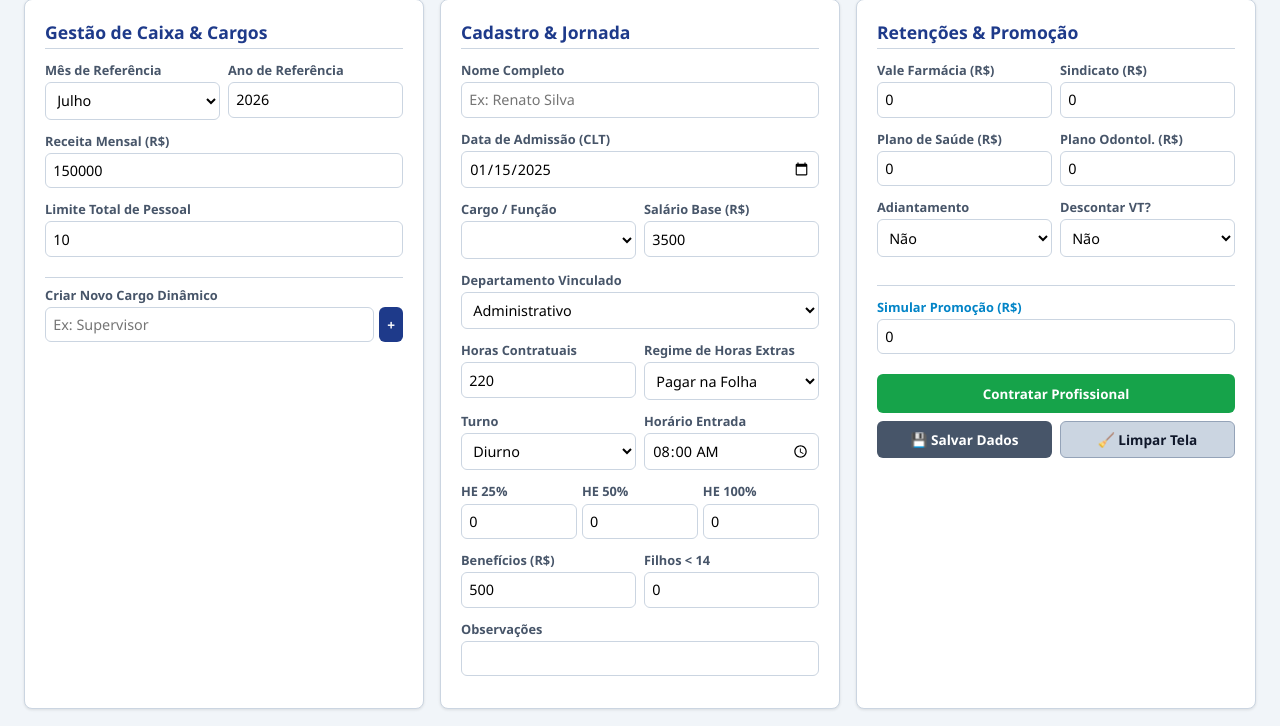
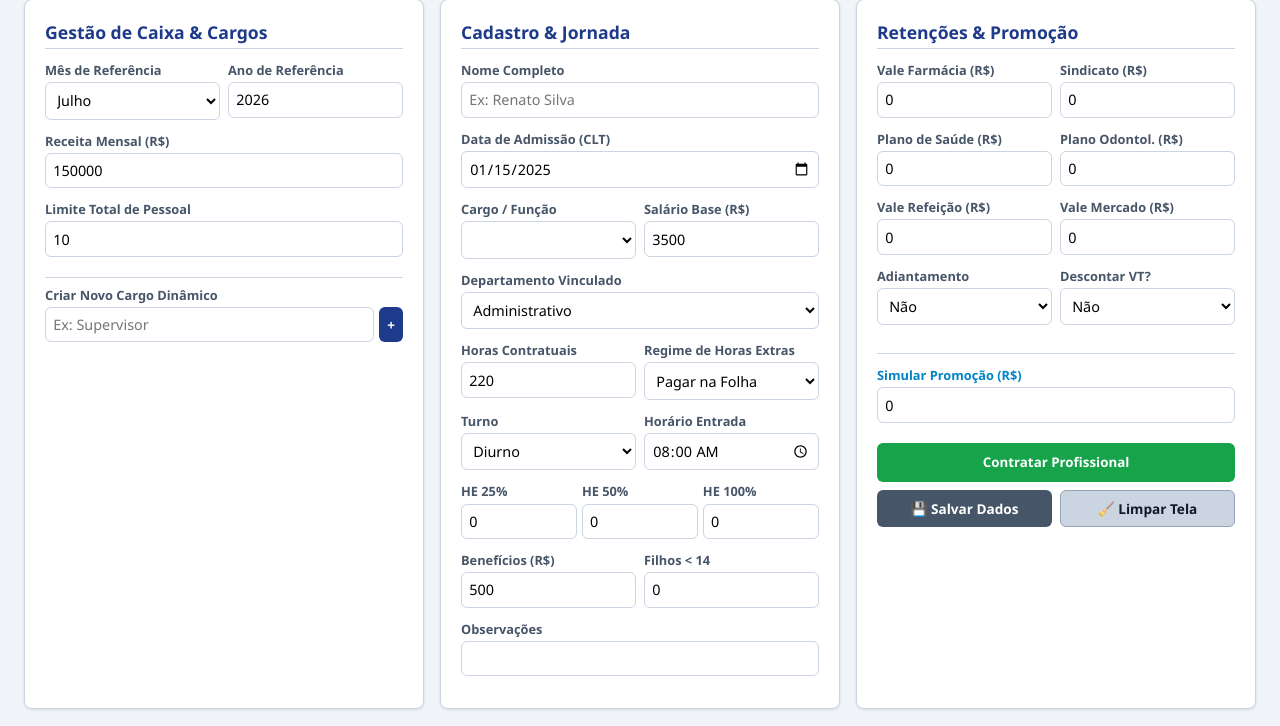
Before and after one commit to ProfRenatoPereira/folhadm, a Flask app: page / in a window 1280 px wide. Shown: the part 172-898 px from the top of the page. Run offline with Flask 3, Linux system fonts and the light colour scheme; data that the repository does not hold is empty; some libraries are stand-ins or nearby versions.

Commit message:
Add Vale Refeição and Vale Mercado input fields

```diff
--- a/templates/index.html
+++ b/templates/index.html
@@ -155,6 +155,10 @@
                 <div class="form-group"><label>Plano Odontol. (R$)</label><input type="number" id="plano_odontologico" value="0"></div>
             </div>
             <div class="grid-config" style="grid-template-columns: 1fr 1fr; gap: 0.5rem; margin-bottom: 0;">
+                <div class="form-group"><label>Vale Refeição (R$)</label><input type="number" id="vale_refeicao" value="0"></div>
+                <div class="form-group"><label>Vale Mercado (R$)</label><input type="number" id="vale_mercado" value="0"></div>
+            </div>
+            <div class="grid-config" style="grid-template-columns: 1fr 1fr; gap: 0.5rem; margin-bottom: 0;">
                 <div class="form-group">
                     <label>Adiantamento</label>
                     <select id="adiantamento"><option value="sim">Sim</option><option value="nao" selected>Não</option></select>
```
